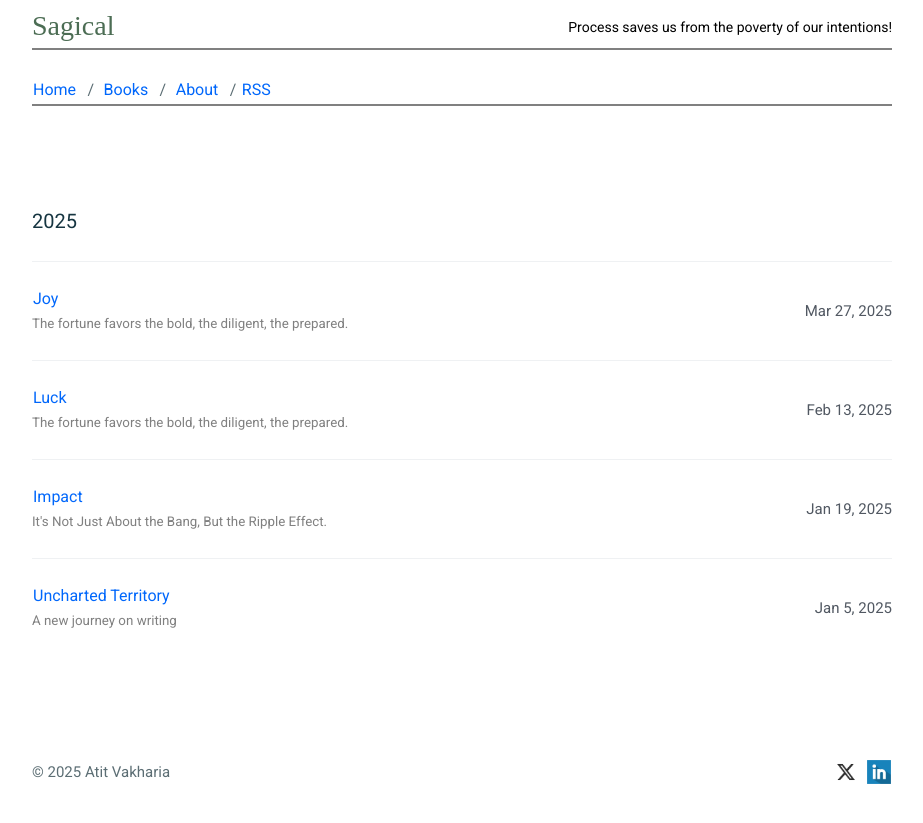
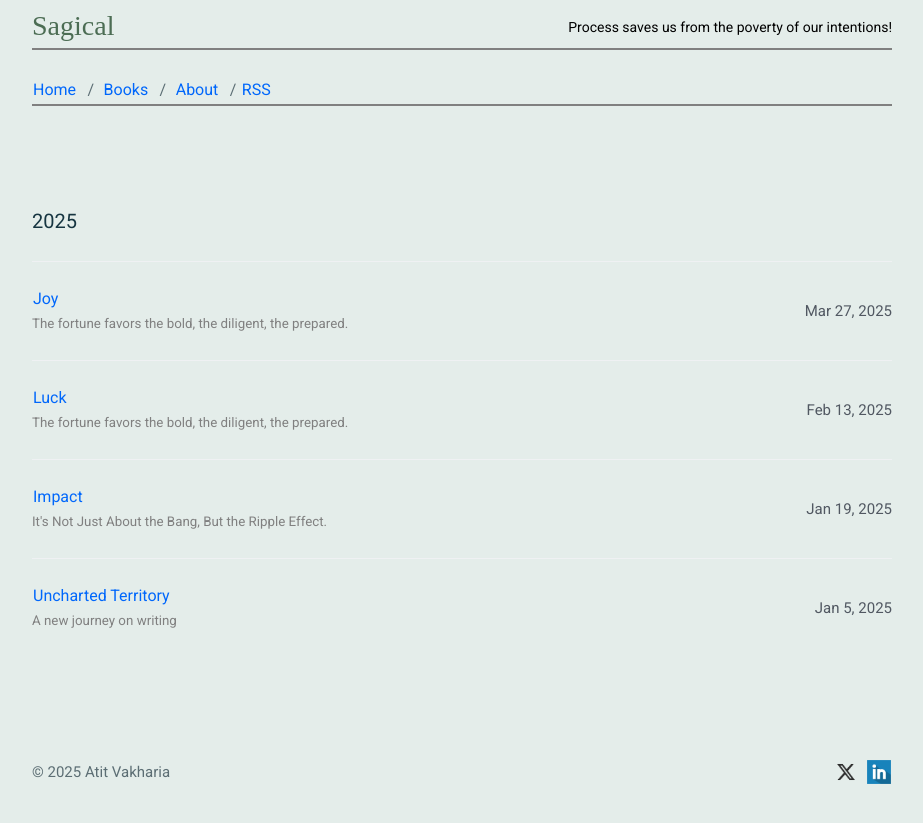
Before and after one commit to mkchoi212/paper-jekyll-theme, a Jekyll site: the page built from index.html, in a window 1280 px wide. Shown: the top 823 px of the page, without its empty margins (178-1101 px from the left). Built offline with Jekyll 4.4.1, drawn with Linux system fonts in a browser that asks for light colours.

Commit message:
Update default.html

```diff
--- a/_layouts/default.html
+++ b/_layouts/default.html
@@ -1,7 +1,7 @@
 <!DOCTYPE html>
 <html>
   {% include head.html %}
-  <body>
+  <body style="background-color: #e4edea;">
     <main class="u-container">
       {{ content }}
     </main>
```
